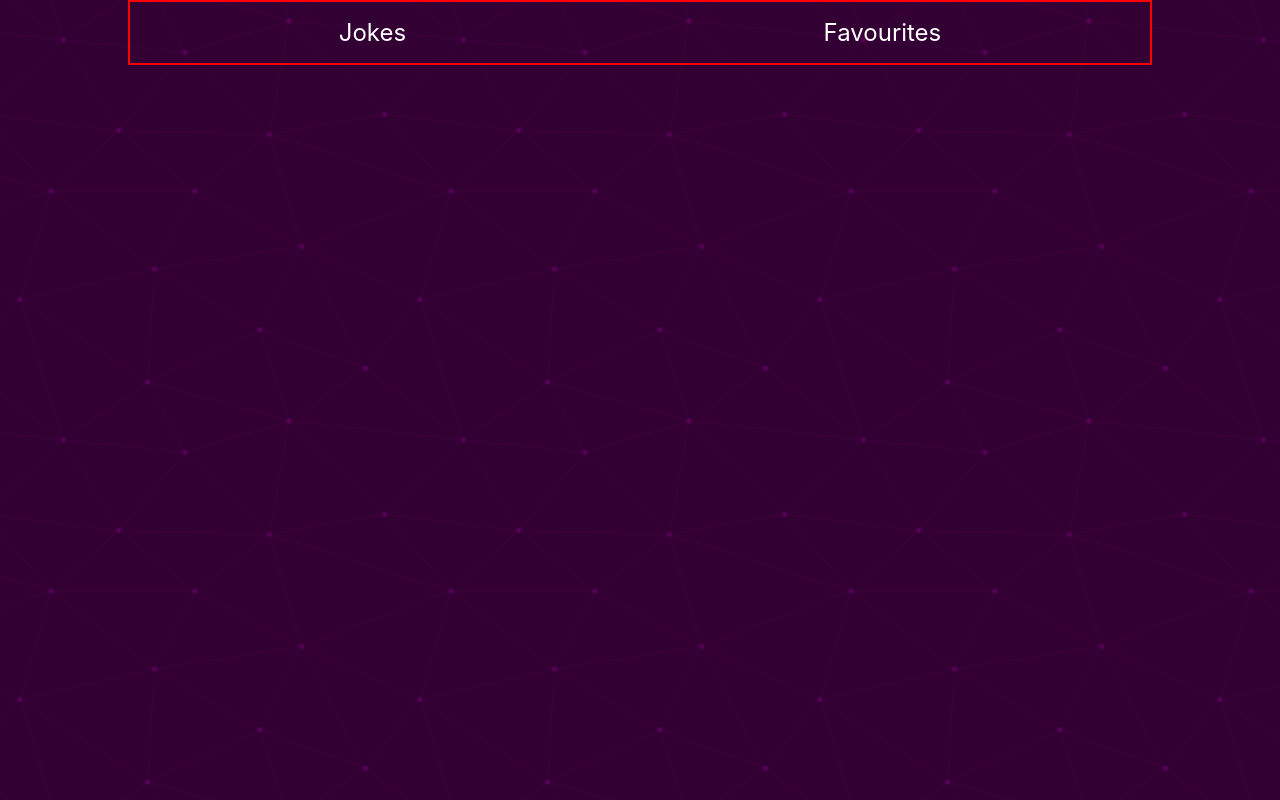
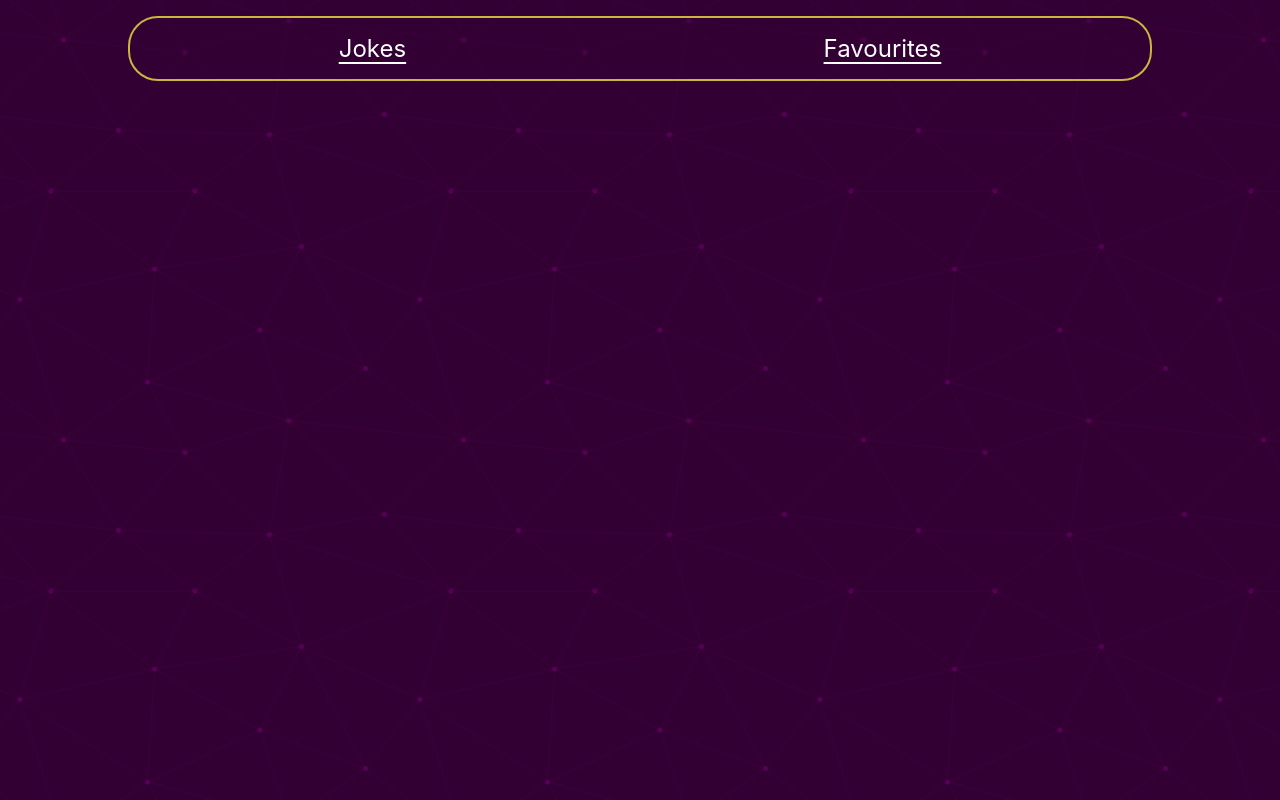
Before and after one commit to technophile-04/CSI_Task_Web, a React (Create React App) app: page /favourites in a window 1280 px wide. Built offline with nearby package versions, Linux system fonts and the light colour scheme; the HTML template or start-up script is replaced by a standard one.

Commit message:
update nav

```diff
--- a/src/components/favouriteContent/FavouriteContent.jsx
+++ b/src/components/favouriteContent/FavouriteContent.jsx
@@ -1,4 +1,4 @@
-import React, { useState } from 'react';
+import React from 'react';
 import Card from '../Card/Card';
 
 const FavouriteContent = ({ favouriteJokes, setFavouriteJokes }) => {
--- a/src/components/header/header.css
+++ b/src/components/header/header.css
@@ -5,7 +5,10 @@
 .header-container__block {
 	display: flex;
 	justify-content: space-around;
-	border: 2px solid red;
+	border: 2px solid #ccb440;
+	background-color: #3300324a;
+	border-radius: 30px;
+	margin-top: 1rem;
 }
 
 .header-container__title {
--- a/src/index.css
+++ b/src/index.css
@@ -16,8 +16,9 @@ a,
 a:hover,
 a:focus,
 a:active {
-	text-decoration: none;
 	color: inherit;
+	text-decoration: underline;
+	text-underline-position: under;
 }
 
 code {
```
